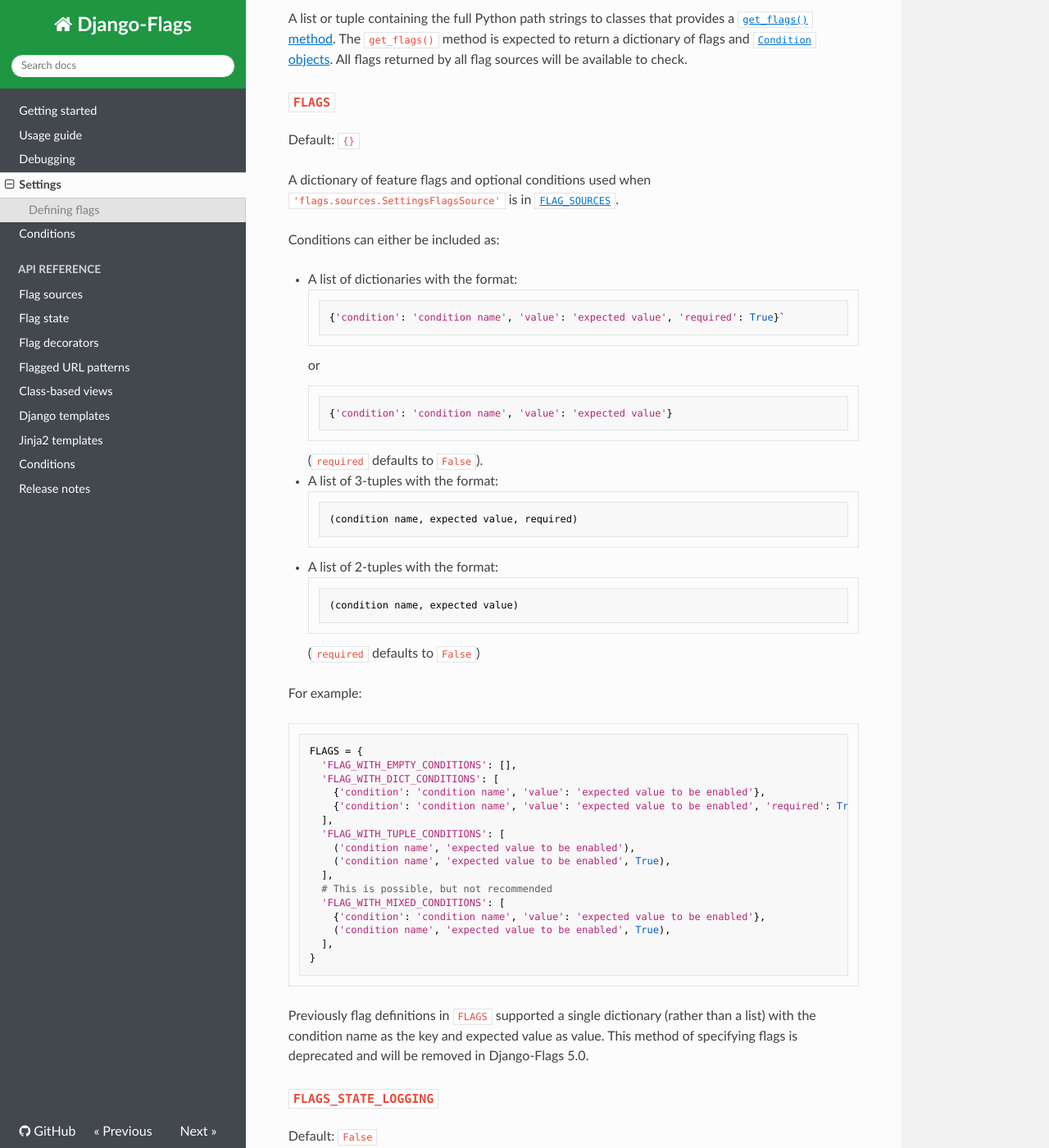
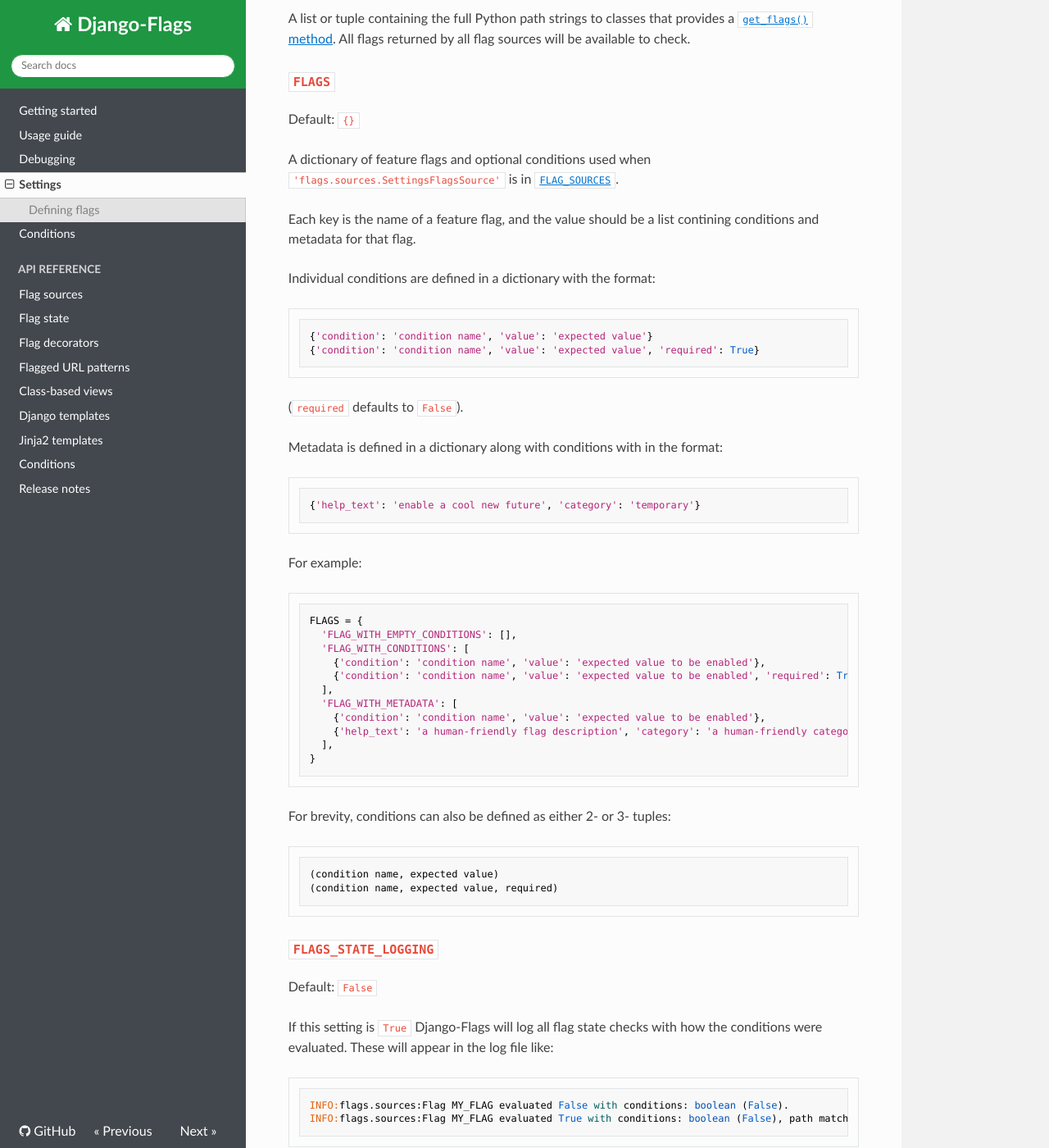
Before and after one commit to cfpb/django-flags, an MkDocs documentation site: the page built from docs/settings.md, in a window 1280 px wide and 1400 px high, scrolled down 304 px. Shown: the whole window at 82% size. Built offline with MkDocs 1.6.1, drawn with Linux system fonts in a browser that asks for light colours; nearby versions of some CDN libraries; old or Windows-style settings are respelled for this version of MkDocs.

Commit message:
Support specifying metadata in SettingsFlagsSource
This change supports specifying metadata in the SettingsFlagsSource. To support that, this change will also deprecate the previous behavior of flag sources' `get_flags` method, which was expected to return a dictionary, and instead expect a three-tuple of (flag, conditions, metadata).

A warning will be raised that `get_flags` returning a dict is deprecated and support for doing so will be removed in 6.0.

````diff
--- a/docs/settings.md
+++ b/docs/settings.md
@@ -6,7 +6,7 @@
 
 Default: `('flags.sources.SettingsFlagsSource', 'flags.sources.DatabaseFlagsSource',)`
 
-A list or tuple containing the full Python path strings to classes that provides a [`get_flags()` method](../api/sources/#flag-sources). The `get_flags()` method is expected to return a dictionary of flags and [`Condition` objects](../api/sources/#conditioncondition-value-requiredfalse). All flags returned by all flag sources will be available to check.
+A list or tuple containing the full Python path strings to classes that provides a [`get_flags()` method](../api/sources/#flag-sources). All flags returned by all flag sources will be available to check.
 
 ### `FLAGS`
 
@@ -14,49 +14,45 @@
 
 A dictionary of feature flags and optional conditions used when `'flags.sources.SettingsFlagsSource'` is in [`FLAG_SOURCES`](#flag_sources).
 
-Conditions can either be included as:
+Each key is the name of a feature flag, and the value should be a list contining conditions and metadata for that flag.
 
-- A list of dictionaries with the format:
-  ```python
-  {'condition': 'condition name', 'value': 'expected value', 'required': True}`
-  ```
-  or
-  ```python
-  {'condition': 'condition name', 'value': 'expected value'}
-  ```
-  (`required` defaults to `False`).
-- A list of 3-tuples with the format:
-  ```python
-  (condition name, expected value, required)
-  ```
-- A list of 2-tuples with the format:
-  ```python
-  (condition name, expected value)
-  ```
-  (`required` defaults to `False`)
+Individual conditions are defined in a dictionary with the format:
+
+```python
+{'condition': 'condition name', 'value': 'expected value'}
+{'condition': 'condition name', 'value': 'expected value', 'required': True}
+```
+
+(`required` defaults to `False`).
+
+Metadata is defined in a dictionary along with conditions with in the format:
+
+```python
+{'help_text': 'enable a cool new future', 'category': 'temporary'}
+```
 
 For example:
 
 ```python
 FLAGS = {
   'FLAG_WITH_EMPTY_CONDITIONS': [],
-  'FLAG_WITH_DICT_CONDITIONS': [
+  'FLAG_WITH_CONDITIONS': [
     {'condition': 'condition name', 'value': 'expected value to be enabled'},
     {'condition': 'condition name', 'value': 'expected value to be enabled', 'required': True},
   ],
-  'FLAG_WITH_TUPLE_CONDITIONS': [
-    ('condition name', 'expected value to be enabled'),
-    ('condition name', 'expected value to be enabled', True),
-  ],
-  # This is possible, but not recommended
-  'FLAG_WITH_MIXED_CONDITIONS': [
+  'FLAG_WITH_METADATA': [
     {'condition': 'condition name', 'value': 'expected value to be enabled'},
-    ('condition name', 'expected value to be enabled', True),
+    {'help_text': 'a human-friendly flag description', 'category': 'a human-friendly category'},
   ],
 }
 ```
 
-Previously flag definitions in `FLAGS` supported a single dictionary (rather than a list) with the condition name as the key and expected value as value. This method of specifying flags is deprecated and will be removed in Django-Flags 5.0.
+For brevity, conditions can also be defined as either 2- or 3- tuples:
+
+```python
+(condition name, expected value)
+(condition name, expected value, required)
+```
 
 ### `FLAGS_STATE_LOGGING`
 
````
Also changed, not shown: docs/api/sources.md (+14 -8 lines), 2 other files.
